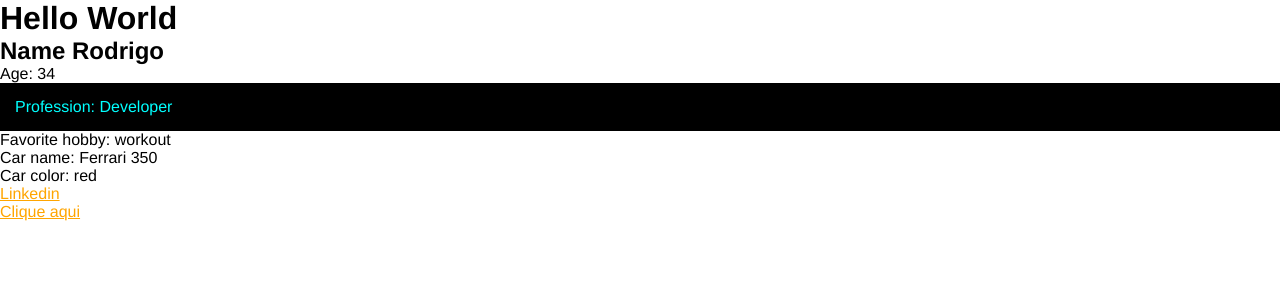
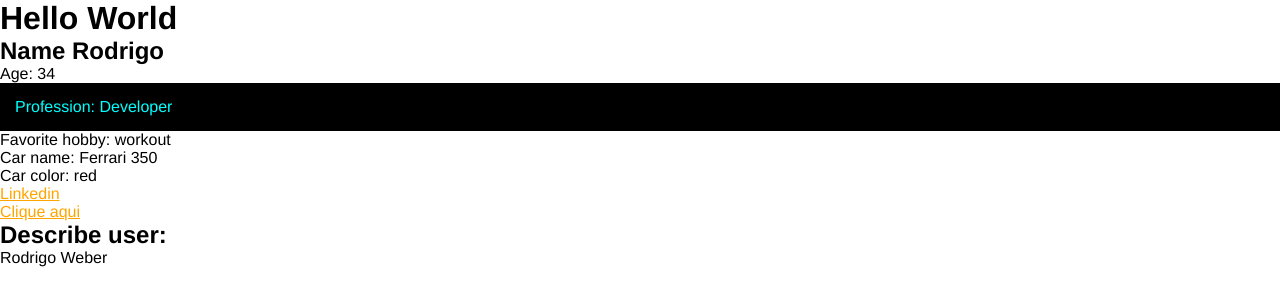
Before and after one commit to rodrigowe1988/angular_13_course, an Angular app in the folder my_first_angular_project/: page / in a window 1280 px wide. Shown: the top 306 px of the page. Built offline with nearby package versions, Linux system fonts and the light colour scheme.

Commit message:
sharing data @Input

```diff
--- a/my_first_angular_project/src/app/app.component.html
+++ b/my_first_angular_project/src/app/app.component.html
@@ -1,3 +1,4 @@
 <h1>Hello World</h1>
 <app-teste></app-teste>
 <br><a href="#">Clique aqui</a>
+<app-parent-data [name]="userName"></app-parent-data>
--- a/my_first_angular_project/src/app/app.component.ts
+++ b/my_first_angular_project/src/app/app.component.ts
@@ -3,8 +3,10 @@ import { Component } from '@angular/core';
 @Component({
   selector: 'app-root',
   templateUrl: './app.component.html',
-  styleUrls: ['./app.component.css']
+  styleUrls: ['./app.component.css'],
 })
 export class AppComponent {
+  userName: string = 'Rodrigo Weber';
+
   title = 'my_first_angular_project';
 }
--- a/my_first_angular_project/src/app/app.module.ts
+++ b/my_first_angular_project/src/app/app.module.ts
@@ -3,12 +3,14 @@ import { BrowserModule } from '@angular/platform-browser';
 
 import { AppComponent } from './app.component';
 import { TesteComponent } from './components/teste/teste.component';
+import { ParentDataComponent } from './components/parent-data/parent-data.component';
 
 
 @NgModule({
   declarations: [
     AppComponent,
     TesteComponent,
+    ParentDataComponent,
   ],
   imports: [
     BrowserModule
--- /dev/null
+++ b/my_first_angular_project/src/app/components/parent-data/parent-data.component.html
@@ -0,0 +1,2 @@
+<h2>Describe user:</h2>
+<p>{{name}}</p>
--- /dev/null
+++ b/my_first_angular_project/src/app/components/parent-data/parent-data.component.ts
@@ -0,0 +1,16 @@
+import { Component, OnInit, Input } from '@angular/core';
+
+@Component({
+  selector: 'app-parent-data',
+  templateUrl: './parent-data.component.html',
+  styleUrls: ['./parent-data.component.css']
+})
+export class ParentDataComponent implements OnInit {
+  @Input() name?: string;
+
+  constructor() { }
+
+  ngOnInit(): void {
+  }
+
+}
```
Also changed, not shown: my_first_angular_project/src/app/components/parent-data/parent-data.component.css (added), 1 other file (tests, documents, lock files or other folders).
